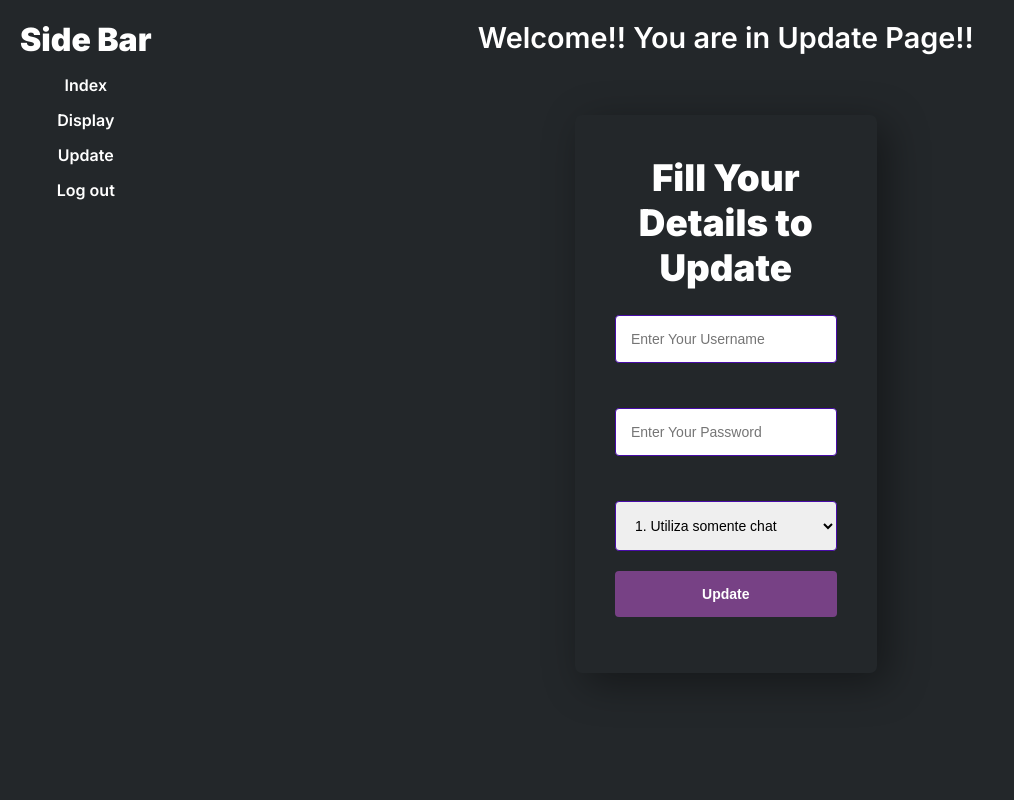
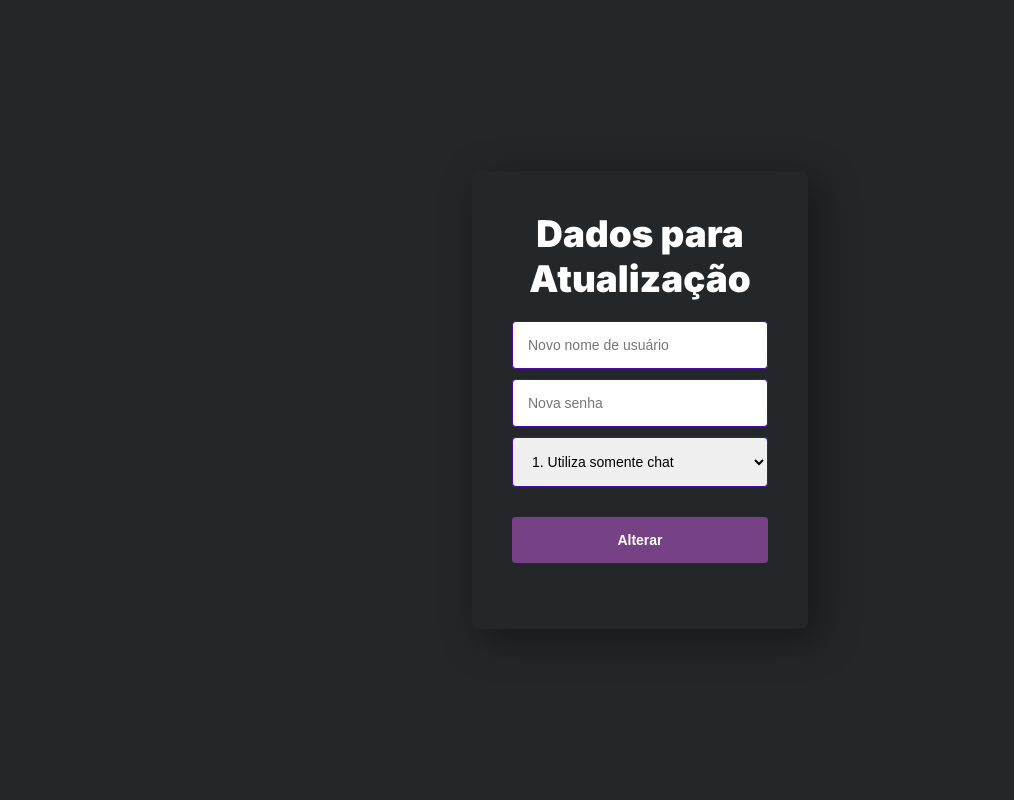
Before and after one commit to rabelzx/FRC-FGA-2023-2, a Flask app: page /update in a window 1280 px wide. Shown: the whole page, without its empty margins (0-1014 px from the left). Run offline with Flask 3, Linux system fonts and the light colour scheme; the visitor is signed in with stand-in values (Sample User, id 1); some libraries are stand-ins or nearby versions.

Commit message:
Mudanças
Co-authored-by: Eric Rabelo Borges <borges.eric@aluno.unb.br>

```diff
--- a/app.py
+++ b/app.py
@@ -19,7 +19,6 @@ app.config['MYSQL_PASSWORD'] = 'password'
 app.config['MYSQL_DB'] = 'videoChatApp'
 
 rooms = {}
-
 
 mysql = MySQL(app)
 
@@ -60,7 +59,7 @@ def login():
             get_user_status()
             return render_template('index.html', msg=msg, chat=account['chat'])
         else:
-            msg = 'Incorrect username / password !'
+            msg = 'Usuário ou Senha incorretos !'
 
     return render_template('login.html', msg=msg)
 
@@ -103,9 +102,9 @@ def register():
             cursor.execute('INSERT INTO usuario (username, password, chat, status) VALUES (%s, %s, %s, %s)',
                            (username, password, chat, status))
             mysql.connection.commit()
-            msg = 'You have successfully registered!'
+            msg = 'Você foi registrado com sucesso!'
     elif request.method == 'POST':
-        msg = 'Please fill out the form!'
+        msg = 'Por favor, preencha os campos!'
 
     return render_template('register.html', msg=msg)
 
@@ -138,12 +137,12 @@ def display():
 def update():
     msg = ''
     if 'loggedin' in session:
-        if request.method == 'POST' and 'username' in request.form and 'password' in request.form \
-                and 'chat' in request.form and 'status' in request.form:
+        if request.method == 'POST' and 'username' in request.form and 'password' in request.form and 'chat' in request.form:
+
             username = request.form['username']
             password = request.form['password']
             chat = request.form['chat']
-            status = request.form['status']
+            status = 'Offline'
 
             cursor = mysql.connection.cursor(MySQLdb.cursors.DictCursor)
             cursor.execute('SELECT * FROM usuario WHERE username = %s', (username,))
@@ -151,15 +150,16 @@ def update():
 
             if account:
                 if not re.match(r'[A-Za-z0-9]+', username):
-                    msg = 'name must contain only characters and numbers !'
+                    msg = 'nome pode haver apenas caracteres e números!'
                 else:
                     cursor.execute(
                         'UPDATE usuario SET username = %s, password = %s, chat = %s, status = %s WHERE id = %s',
                         (username, password, chat, status, session['id']))
                     mysql.connection.commit()
-                    msg = 'You have successfully updated !'
+                    msg = 'As alterações foram efetuadas com sucesso!'
+                    return redirect(url_for('login',msg=msg))
         elif request.method == 'POST':
-            msg = 'Please fill out the form !'
+            msg = 'Por favor, preencha os campos!'
         return render_template("update.html", msg=msg)
     return redirect(url_for('login'))
 
--- a/static/lo/re/update.css
+++ b/static/update.css
@@ -5,67 +5,42 @@ body {
     margin: 0;
     padding: 0;
     color: white;
+    border: none;
+    border-radius: 0;
+    background-color: #23272a;
+    max-height: 100vh;
+    width: 100%;
 }
 
-.one {
-    display: flex;
-    background-color: #23272a;
-    height: 100vh;
+.header {
+    padding: 20px;
+    box-shadow: 0 0 20px rgba(0, 0, 0, 0.2);
+    color: white;
 }
 
-.two {
-    background-color: #23272a;
-    padding: 20px;
-    color: #fff;
-    text-align: center;
+.header a{
+    color: white;
+    text-decoration: none;
+    transition: all 0.3s ease-in-out;
 }
 
-.two h1 {
-    font-weight: 900;
-    font-size: 2em;
-    margin: 0;
+.header a:hover{
+    color: #774185;
+    text-decoration: none;
 }
 
-ul {
-    list-style-type: none;
-    padding: 0;
-}
-
-ul li {
-    margin-bottom: 15px;
-}
-
-ul li a {
-    text-decoration: none;
-    color: #fff;
-    font-weight: 600;
-    font-size: 16px;
-    transition: color linear 160ms;
-}
-
-ul li a:hover {
-    color: #58035e;
-}
-
-.content {
-    flex-grow: 1;
-}
-
-.topbar {
-    background-color: #23272a;
-    padding: 20px;
-    color: #fff;
-}
-
-.topbar h2 {
-    font-weight: 600;
-    font-size: 1.8em;
-    margin: 0;
+.content{
+    display: flex;
+    flex-direction: column;
+    align-items: center;
+    justify-content: center;
+    height: 100%;
+    text-align: center;
+    width: 100%;
 }
 
 .contentbar {
     width: 20%;
-    background-color: #23272a;
     border-radius: 7px;
     padding: 40px;
     box-shadow: 10px 10px 40px rgba(0, 0, 0, 0.4);
@@ -94,12 +69,12 @@ ul li a:hover {
     padding: 15px;
     font-size: 14px;
     border: 1px solid #480ca8;
-    margin-bottom: 20px;
-    margin-top: 5px;
+    margin-bottom: 10px;
     border-radius: 4px;
     transition: border linear 160ms;
     outline: none;
     width: 100%;
+    cursor: pointer;
 }
 
 .contentbar input:focus,
@@ -116,8 +91,8 @@ ul li a:hover {
     padding: 15px;
     transition: background-color linear 160ms;
     cursor: pointer;
-    margin: 0 !important;
     width: 150px;
+    margin-top: 20px;
 }
 
 .btn:hover {
--- a/templates/update.html
+++ b/templates/update.html
@@ -1,37 +1,28 @@
 <html lang="en">
     <head>
         <title>update</title>
-        <link rel="stylesheet" href="static\lo\re\update.css">
+        <link rel="stylesheet" href="static\update.css">
     </head>
-    <body bgcolor="#e6ffee">
-        <div class="one">
-            <div class="two">
-                <h1>Side Bar</h1>
-                <ul>
-                    <li><a href="{{url_for('index')}}">Index</a></li>
-                    <li><a href="{{url_for('display')}}">Display</a></li>
-                    <li class="active"><a href="{{url_for('update')}}">Update</a></li>
-                    <li><a href="{{url_for('logout')}}">Log out</a></li>
-                </ul>
+    <body>
+       <!--
+        <div class="header">
+            <a href="{{ url_for('index') }}">Retornar à página inicial</a>
         </div>
-            <div class="content" align="center">
-                <div class="topbar">
-                    <h2>Welcome!! You are in Update Page!! </h2>
-                </div></br></br>
+       -->
+        <div class="content">
             <div class="contentbar">
-                  <h1>Fill Your Details to Update</h1></br>
+                <h1>Dados para Atualização</h1></br>
             <form action="{{ url_for('update') }}" method="post" autocomplete="off">
                 <div class="msg">{{ msg }}</div>
-                    <input type="text" name="username" placeholder="Enter Your Username" class="textbox" id="username" required></br></br>
-                    <input type="password" name="password" placeholder="Enter Your Password" class="textbox" id="password" required></br></br>
-                    <select name="chat" id="chat"> <!-- Adicionado o atributo name -->
+                <input type="text" name="username" placeholder="Novo nome de usuário" class="textbox" id="username" required>
+                <input type="password" name="password" placeholder="Nova senha" class="textbox" id="password" required>
+                <select name="chat" id="chat">
                     <option value="Chat">1. Utiliza somente chat</option>
                     <option value="Video">2. Utiliza somente vídeo</option>
                     <option value="Chat e Video">3. Utiliza ambos</option>
                 </select>
-                    <input type="submit" class="btn" value="Update">
+                <input type="submit" class="btn" value="Alterar">
             </form>
-                </div>
             </div>
         </div>
     </body>
```
Also changed, not shown: static/login.css (+71 -22 lines), static/register.css (renamed from static/lo/re/login.css, +29 -24 lines), templates/login.html (+8 -8 lines), templates/register.html (+8 -8 lines). Lines whose indentation alone changed are shown as unchanged.
